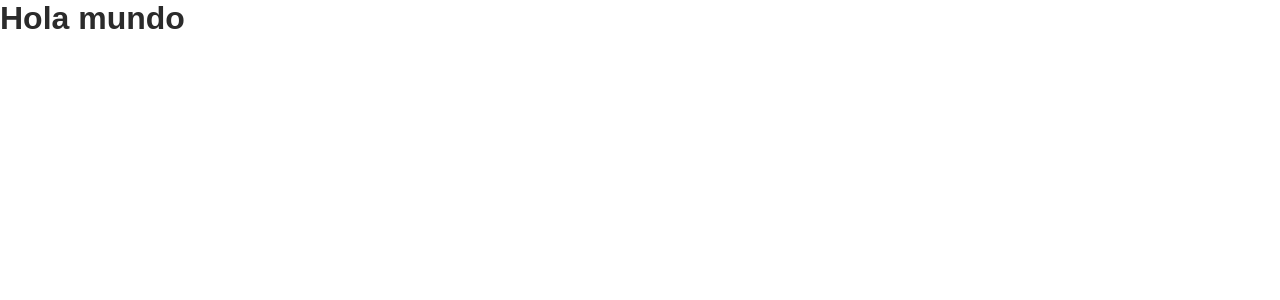
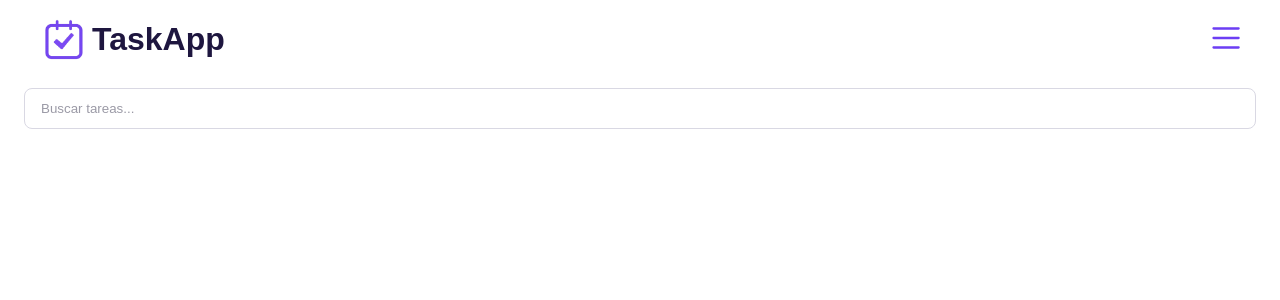
Before and after one commit to CrisOnWeb/TaskApp, a React (Vite) app: page / in a window 1280 px wide. Shown: the top 300 px of the page. Built offline with nearby package versions, Linux system fonts and the light colour scheme.

Commit message:
Added Header structure and styles, and refined global variables.

```diff
--- a/src/components/App.jsx
+++ b/src/components/App.jsx
@@ -1,4 +1,5 @@
 import '../styles/main.scss';
+import Header from './Header/Header';
 // import { useState, useEffect } from 'react';
 // import fetchData from "../services/api"; // Al ser .js no hay que poner la extensión
 // import ls from "../services/localStorage";
@@ -39,7 +40,7 @@ function App() {
 
   return (
     <>
-      <h1>Hola mundo</h1>
+      <Header />
     </>
   );
 }
--- /dev/null
+++ b/src/components/Header/Header.jsx
@@ -0,0 +1,48 @@
+import './Header.scss';
+import logo from '../../assets/img/logo.png';
+import { useState } from 'react';
+
+const Header = () => {
+  const [search, setSearch] = useState('');
+
+  const handleSearchInput = (ev) => {
+    setSearch(ev.target.value);
+  };
+
+  return (
+    <header className="header">
+      <div className="header__logoAndName">
+        <img className="header__logo" src={logo} alt="Logo de una tarea" />
+        <h1 className="header__name">TaskApp</h1>
+      </div>
+      <form className="header__form">
+        <label className="visually-hidden" htmlFor="search">
+          Buscador de tareas
+        </label>
+        <input
+          className="header__input"
+          type="text"
+          name="search"
+          id="search"
+          placeholder="Buscar tareas..."
+          value={search}
+          onChange={handleSearchInput}
+        />
+      </form>
+      <button className="header__hamb" aria-label="Menú">
+        <svg
+          aria-hidden="true"
+          className="hamb-icon"
+          xmlns="http://www.w3.org/2000/svg"
+          width="512"
+          height="512"
+          viewBox="0 0 1024 1024"
+        >
+          <path d="M27 193.6c-8.2-8.2-12.2-18.6-12.2-31.2s4-23 12.2-31.2S45.6 119 58.2 119h912.4c12.6 0 23 4 31.2 12.2s12.2 18.6 12.2 31.2s-4 23-12.2 31.2s-18.6 12.2-31.2 12.2H58.2c-12.6 0-23-4-31.2-12.2zm974.8 285.2c8.2 8.2 12.2 18.6 12.2 31.2s-4 23-12.2 31.2s-18.6 12.2-31.2 12.2H58.2c-12.6 0-23-4-31.2-12.2S14.8 522.6 14.8 510s4-23 12.2-31.2s18.6-12.2 31.2-12.2h912.4c12.6 0 23 4 31.2 12.2zm0 347.4c8.2 8.2 12.2 18.6 12.2 31.2s-4 23-12.2 31.2s-18.6 12.2-31.2 12.2H58.2c-12.6 0-23-4-31.2-12.2S14.8 870 14.8 857.4s4-23 12.2-31.2S45.6 814 58.2 814h912.4c12.6 0 23 4.2 31.2 12.2z" />
+        </svg>
+      </button>
+    </header>
+  );
+};
+
+export default Header;
--- /dev/null
+++ b/src/components/Header/Header.scss
@@ -0,0 +1,69 @@
+.header {
+  display: grid;
+  grid-template-columns: 1fr auto;
+  grid-template-areas:
+    'branding menu'
+    'search search';
+  align-items: center;
+  gap: var(--spacing-lg);
+  padding-inline: var(--spacing-lg);
+  padding-top: var(--spacing-md);
+  padding-bottom: var(--spacing-xs);
+
+  &__logoAndName {
+    grid-area: branding;
+    display: flex;
+    align-items: center;
+    gap: var(--spacing-xs);
+    padding-inline: var(--spacing-md);
+  }
+
+  &__logo {
+    width: 48px;
+    height: fit-content;
+  }
+
+  &__name {
+    color: var(--color-text-accent);
+  }
+
+  &__form {
+    grid-area: search;
+  }
+
+  &__input {
+    width: 100%;
+    padding-block: 0.75rem;
+    padding-inline: var(--spacing-md);
+    border: 1px solid var(--color-border);
+    border-radius: var(--radius-sm);
+    color: var(--color-text);
+
+    &:focus {
+      border-color: var(--color-brand);
+      outline: 2px solid var(--color-brand-border);
+    }
+
+    &:hover {
+      border-color: var(--color-brand);
+    }
+
+    &::placeholder {
+      color: var(--color-text-muted);
+    }
+  }
+
+  &__hamb {
+    grid-area: menu;
+    padding-inline: var(--spacing-md);
+    border: none;
+    background-color: transparent;
+    height: fit-content;
+  }
+}
+
+.hamb-icon {
+  width: 28px;
+  height: fit-content;
+  fill: var(--color-brand);
+}
--- a/src/styles/core/_variables.scss
+++ b/src/styles/core/_variables.scss
@@ -8,9 +8,16 @@
   --font-weight-bold: 700;
 
   // Colores
-  --color-primary: #6c3ef4;
-  --color-primary-light: #f3eeff;
-  --color-primary-border: #d9c8ff;
+  --color-brand: #6c3ef4;
+  --color-brand-light: #f3eeff;
+  --color-brand-border: #d9c8ff;
+
+  --color-background: #f8f7fc;
+  --color-surface: #ffffff;
+
+  --color-border: #d9d8e3;
+
+  --color-text-muted: #9b9aa6;
   --color-text: #2b2b2b;
   --color-text-accent: #1e163f;
 
--- a/src/styles/main.scss
+++ b/src/styles/main.scss
@@ -1,3 +1,5 @@
 @use './core/reset';
 @use './core/globals';
 @use './core/variables';
+@use './utilities/accessibility';
+@use './utilities/helpers';
--- /dev/null
+++ b/src/styles/utilities/_accessibility.scss
@@ -0,0 +1,11 @@
+.visually-hidden {
+  position: absolute;
+  width: 1px;
+  height: 1px;
+  padding: 0;
+  margin: -1px;
+  overflow: hidden;
+  clip: rect(0, 0, 0, 0);
+  white-space: nowrap;
+  border: 0;
+}
--- /dev/null
+++ b/src/styles/utilities/_helpers.scss
@@ -0,0 +1,3 @@
+.hidden {
+  display: none;
+}
```
Also changed, not shown: src/assets/img/logo.png (added), src/assets/img/menu.svg (added), src/components/Header.jsx (deleted).
